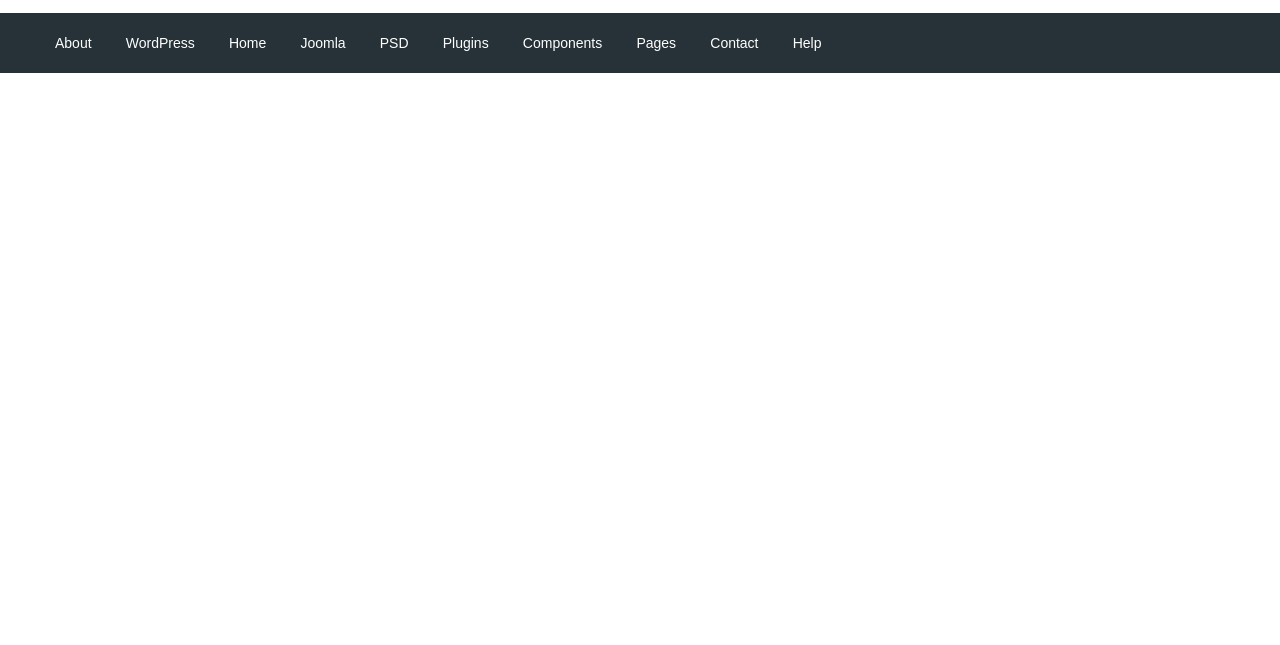
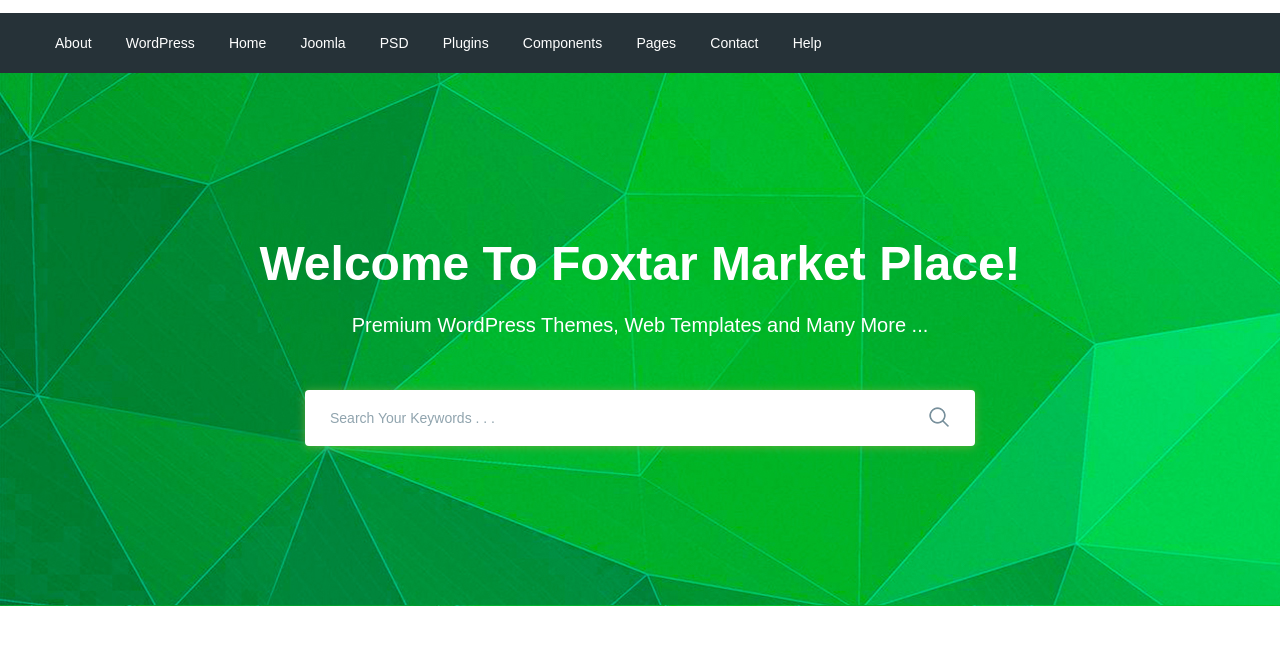
Before and after one commit to Sybbi/moderno, a website: page app/index.html in a window 1280 px wide. Shown: the part 77-722 px from the top of the page. Drawn offline with nearby package versions, Linux system fonts and the light colour scheme; files that its build step writes are made by us from their sources.

Commit message:
added search section

```diff
--- a/app/index.html
+++ b/app/index.html
@@ -75,6 +75,26 @@
       </div>
     </div>
   </header>
+  <section class="search" style="background: url(images/search-bg.jpg);">
+    <div class="container">
+      <div class="search__inner">
+        <div class="search__inner-title">
+          Welcome To Foxtar Market Place!
+        </div>
+        <div class="search__inner-text">
+          Premium WordPress Themes, Web Templates and Many More ...
+        </div>
+        <div class="search__inner-form">
+          <form>
+            <input type="text" placeholder="Search Your Keywords . . ." required>
+            <button type="submit">
+              <img src="images/icons/search.png" alt="">
+            </button>
+          </form>
+        </div>
+      </div>
+    </div>
+  </section>
 
 
 
--- a/app/scss/style.scss
+++ b/app/scss/style.scss
@@ -55,3 +55,56 @@
     font-size: 14px;
   }
 }
+.search {
+  background-repeat: no-repeat;
+  background-size: cover;
+  background-position: center;
+  min-height: 533px;
+}
+.search__inner {
+  padding-top: 155px;
+  padding-bottom: 100px;
+  color: #fff;
+  text-align: center;
+  &-title {
+    margin-bottom: 10px;
+    font-size: 48px;
+    font-weight: 700;
+    line-height: 72px;
+  }
+  &-text {
+    margin-bottom: 50px;
+    font-size: 20px;
+    font-weight: 500;
+    line-height: 30px;
+  }
+  &-form {
+    max-width: 670px;
+    margin:0 auto;
+    position: relative;
+    input {
+      display: block;
+      width: 100%;
+      height: 56px;
+      border-radius: 4px;
+      border:none;
+      box-shadow: 0px 1px 10px 0px rgba(124, 178, 64, 0.75);
+      font-size: 14px;
+      font-weight: 500;
+      padding-left: 25px;
+      padding-right: 50px;
+      &::placeholder {
+        color:#90a4ae;
+        font-weight: 500;
+      }
+    }
+    button {
+      position: absolute;
+      border: none;
+      background-color: transparent;
+      right: 0;
+      top:16px;
+      right:20px;
+    }
+  }
+}
```
Also changed, not shown: app/images/icons/search.png (added), app/images/icons/search.svg (added), app/images/search-bg.jpg (added), 1 other file.
